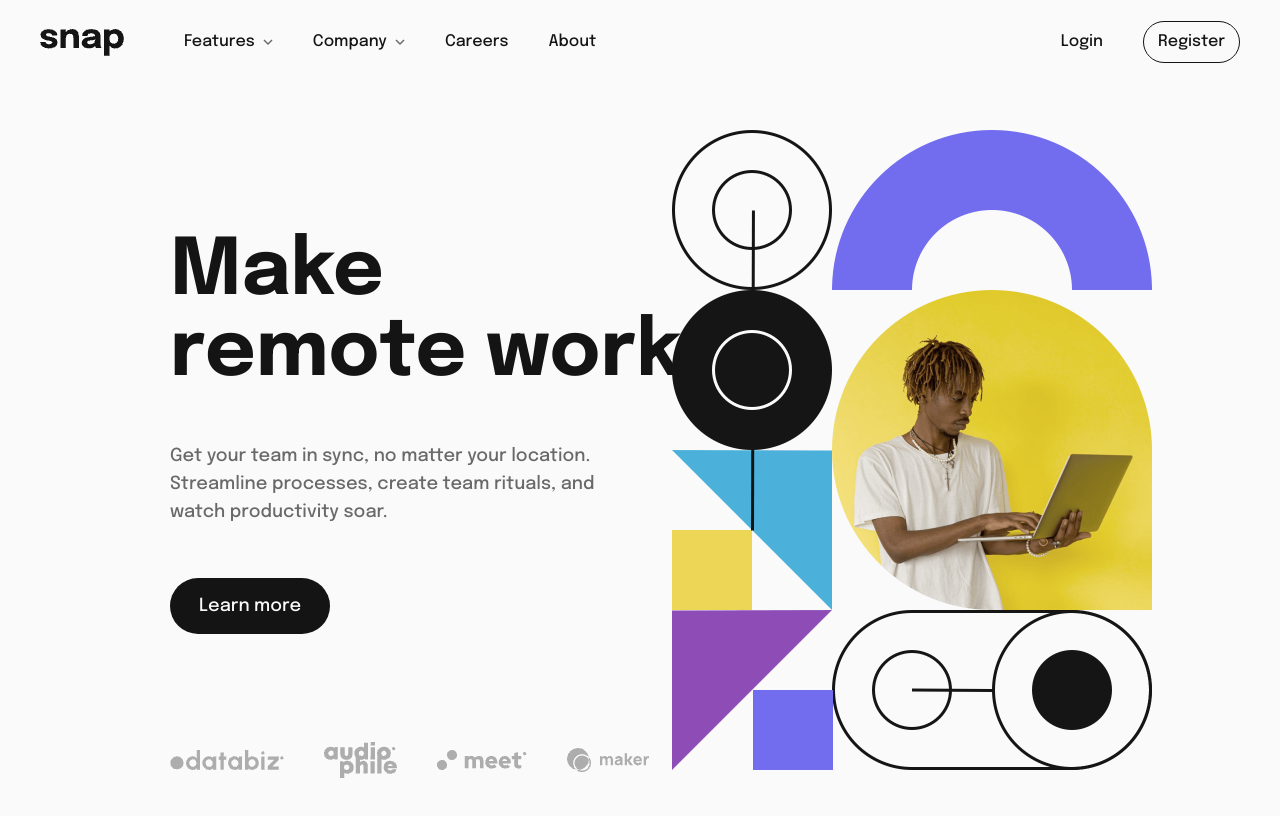
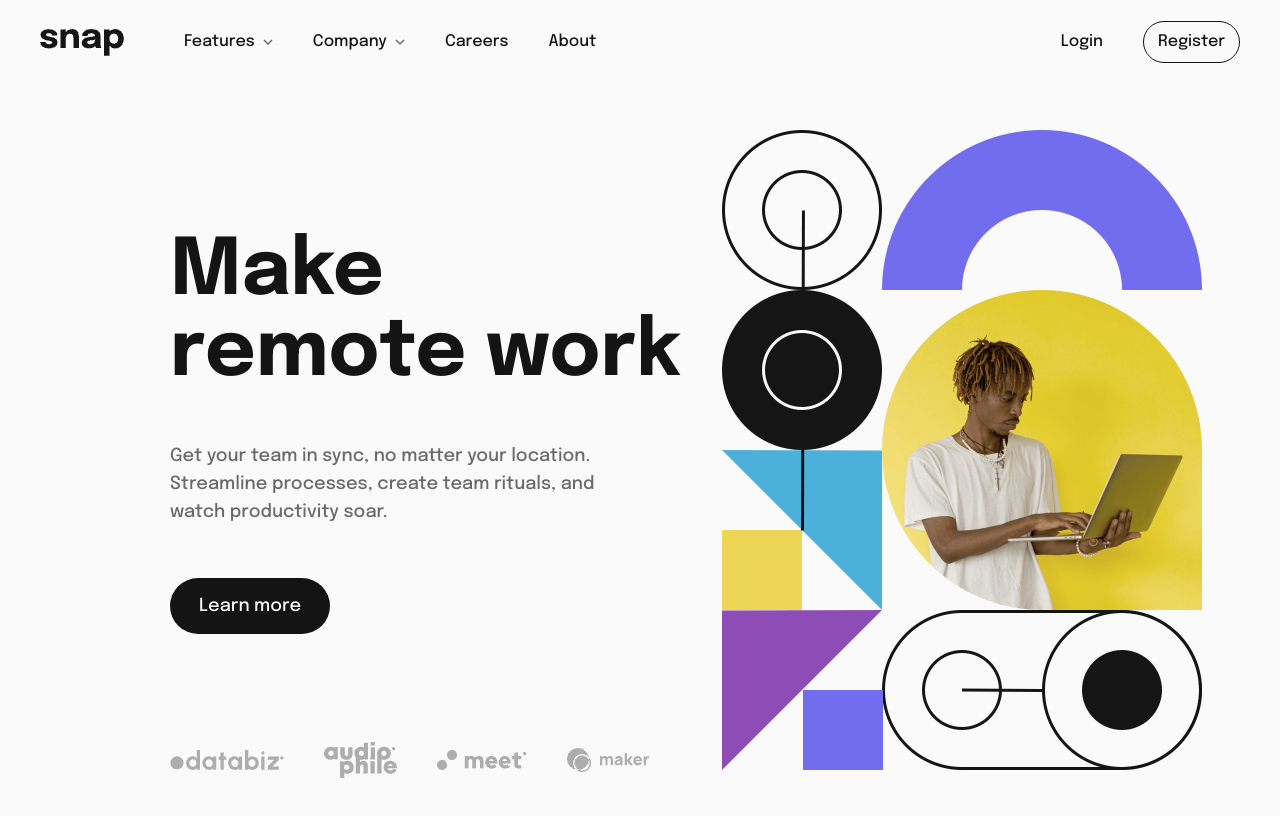
Before and after one commit to alhajriz1988-collab/Frontend-Mentor-Intro-dropdown-, a Next.js app: page / in a window 1280 px wide. Shown: the top 816 px of the page. Built offline with nearby package versions, Linux system fonts and the light colour scheme.

Commit message:
Scale the desktop hero illustration clear of the copy.
Co-authored-by: alhajriz1988 <alhajriz1988@gmail.com>

```diff
--- a/src/components/sections/Hero.tsx
+++ b/src/components/sections/Hero.tsx
@@ -24,7 +24,7 @@ export default function Hero() {
         width={hero.mobileImage.width}
         height={hero.mobileImage.height}
         priority
-        className="hidden h-[640px] w-[480px] min-[904px]:absolute min-[904px]:top-[46px] min-[904px]:right-[128px] min-[904px]:block"
+        className="hidden h-auto w-[min(480px,calc(100%-746px))] aspect-[3/4] min-[904px]:absolute min-[904px]:top-[46px] min-[904px]:right-[clamp(24px,calc(100%-1202px),128px)] min-[904px]:block"
       />
       <Image
         src={hero.desktopImage.src}
```
